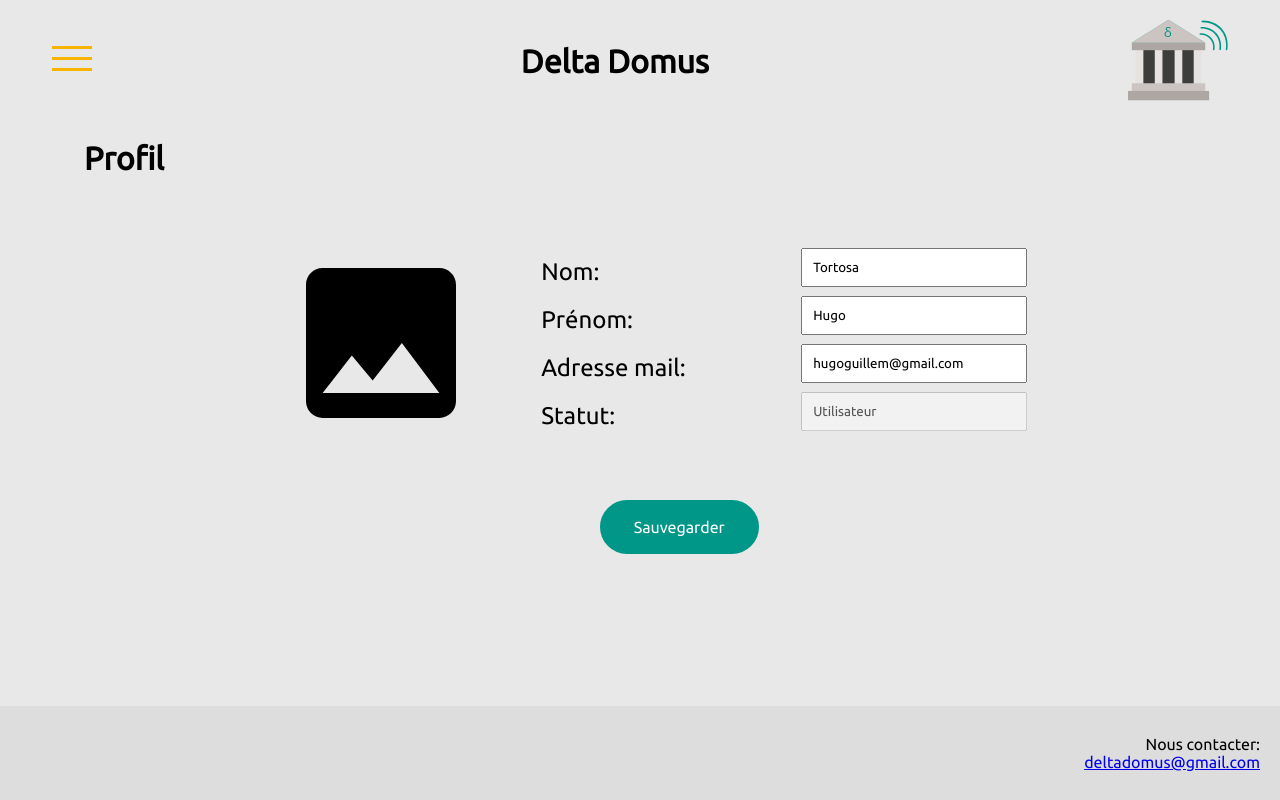
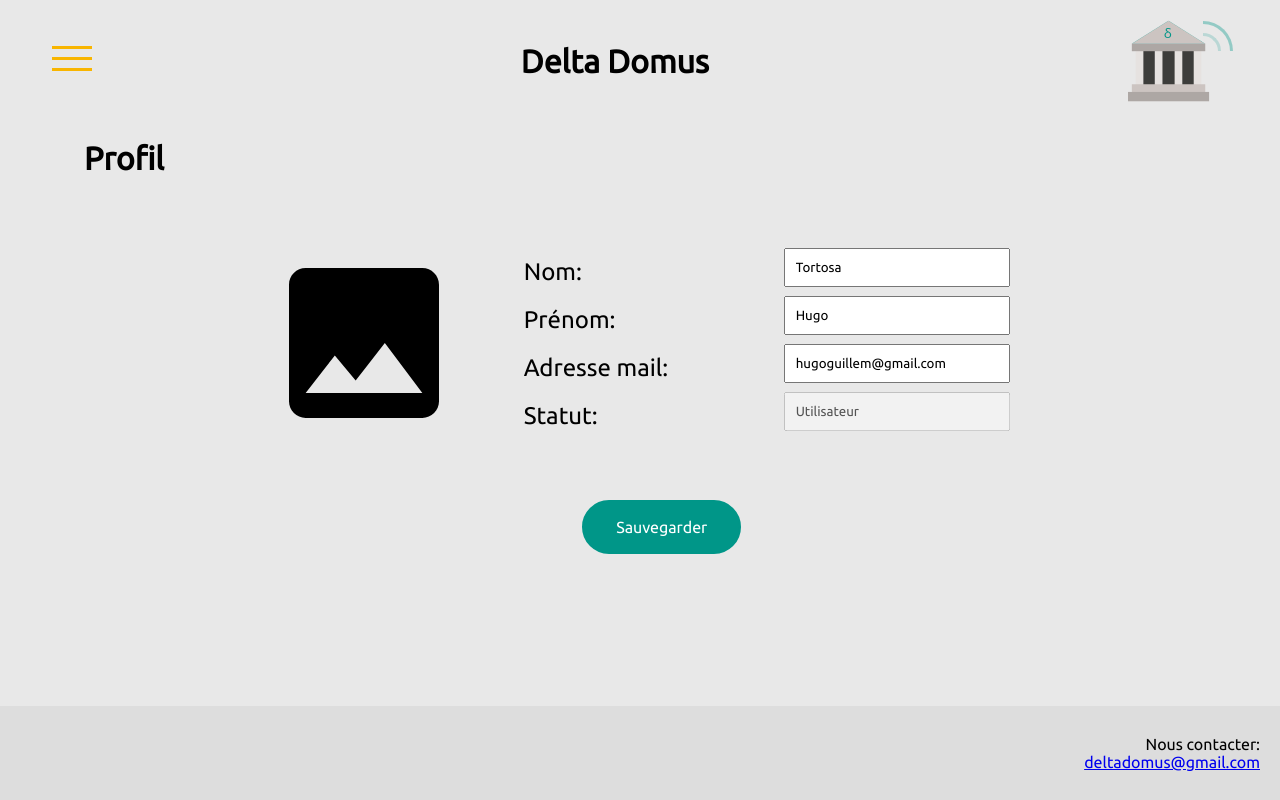
Before and after one commit to Solannae/DeltaDomus, a PHP site: page /profil.html in a window 1280 px wide. Run offline with PHP 8.4, Linux system fonts and the light colour scheme.

Commit message:
add wifi animation to the logo, fix css layout :neckbeard:

```diff
--- a/ajout-capteur.html
+++ b/ajout-capteur.html
@@ -32,6 +32,11 @@
 
         <a href="index.html" class="logo-link">
             <img src="assets/icon.svg" width="100px" height="100px" alt="icon" id="icon">
+            <div class="wifi-symbol">
+                <div class="wifi-circle first"></div>
+                <div class="wifi-circle second"></div>
+                <div class="wifi-circle third"></div>
+            </div>
         </a>
     </nav>
 
--- a/ajout-utilisateur.html
+++ b/ajout-utilisateur.html
@@ -32,6 +32,11 @@
 
         <a href="index.html" class="logo-link">
             <img src="assets/icon.svg" width="100px" height="100px" alt="icon" id="icon">
+            <div class="wifi-symbol">
+                <div class="wifi-circle first"></div>
+                <div class="wifi-circle second"></div>
+                <div class="wifi-circle third"></div>
+            </div>
         </a>
     </nav>
 
--- a/capteurs.html
+++ b/capteurs.html
@@ -32,6 +32,11 @@
 
         <a href="index.html" class="logo-link">
             <img src="assets/icon.svg" width="100px" height="100px" alt="icon" id="icon">
+            <div class="wifi-symbol">
+                <div class="wifi-circle first"></div>
+                <div class="wifi-circle second"></div>
+                <div class="wifi-circle third"></div>
+            </div>
         </a>
     </nav>
 
--- a/contact.html
+++ b/contact.html
@@ -32,6 +32,11 @@
 
         <a href="index.html" class="logo-link">
             <img src="assets/icon.svg" width="100px" height="100px" alt="icon" id="icon">
+            <div class="wifi-symbol">
+                <div class="wifi-circle first"></div>
+                <div class="wifi-circle second"></div>
+                <div class="wifi-circle third"></div>
+            </div>
         </a>
     </nav>
 
--- a/css/style.css
+++ b/css/style.css
@@ -30,11 +30,16 @@ nav {
     display: flex;
     align-items: center;
     justify-content: space-between;
+    margin-top: 0.5%;
 }
 
 nav .logo-link {
+    display: flex;
+    flex-direction: row;
+    justify-content: center;
+    align-items: center;
+    text-align: right;
     z-index: 10;
-    color: #f8b500;
 }
 
 nav .logo-link .logo-img {
@@ -104,12 +109,13 @@ nav #main-nav li:hover {
     text-align: justify;
     padding: 10px;
     margin-left: 5%;
+    margin-right: 2%;
     position: fixed;
     top: 110px;
     left: 10px;
     bottom: 110px;
+    right: 5px;
     overflow-y: scroll;
-    width: 93%;
 }
 
 #footer {
@@ -287,6 +293,126 @@ nav #main-nav li:hover {
     }
 }
 
+.wifi-symbol {
+    display: none;
+}
+
+.wifi-symbol [foo], .wifi-symbol {
+    position: relative;
+    top: -85px;
+    display: inline-block;
+    height: 150px;
+    left: 75px;
+    -ms-transform: rotate(0deg) translate(-100px);
+    -moz-transform: rotate(0deg) translate(-100px);
+    -o-transform: rotate(0deg) translate(-100px);
+    -webkit-transform: rotate(0deg) translate(-100px);
+    transform: rotate(0deg) translate(-100px);
+}
+
+.wifi-symbol .wifi-circle {
+    box-sizing: border-box;
+    -moz-box-sizing: border-box;
+    display: block;
+    width: 100%;
+    height: 100%;
+    font-size: 6px;
+    position: absolute;
+    bottom: 0;
+    left: 0;
+    border-color: #009688;
+    border-style: solid;
+    border-width: 0.5em 0.5em 0 0;
+    -webkit-border-radius: 0 100% 0 0;
+    border-radius: 0 100% 0 0;
+    opacity: 0;
+    -o-animation: wifianimation 2s infinite;
+    -moz-animation: wifianimation 2s infinite;
+    -webkit-animation: wifianimation 2s infinite;
+    animation: wifianimation 2s infinite;
+}
+
+.wifi-symbol .wifi-circle.first {
+    width: 7em;
+    height: 7em;
+    -o-animation-delay: 800ms;
+    -moz-animation-delay: 800ms;
+    -webkit-animation-delay: 800ms;
+    animation-delay: 800ms;
+}
+
+.wifi-symbol .wifi-circle.second {
+    width: 5em;
+    height: 5em;
+    -o-animation-delay: 400ms;
+    -moz-animation-delay: 400ms;
+    -webkit-animation-delay: 400ms;
+    animation-delay: 400ms;
+}
+
+.wifi-symbol .wifi-circle.third {
+    width: 3em;
+    height: 3em;
+}
+
+@-o-keyframes wifianimation {
+    0% {
+        opacity: 0.4;
+    }
+
+    5% {
+        opactiy: 1;
+    }
+
+    6% {
+        opactiy: 0.1;
+    }
+
+    100% {
+        opactiy: 0.1;
+    }
+}
+
+@-moz-keyframes wifianimation {
+    0% {
+        opacity: 0.4;
+    }
+
+    5% {
+        opactiy: 1;
+    }
+
+    6% {
+        opactiy: 0.1;
+    }
+
+    100% {
+        opactiy: 0.1;
+    }
+}
+
+@-webkit-keyframes wifianimation {
+    0% {
+        opacity: 0.4;
+    }
+
+    5% {
+        opactiy: 1;
+    }
+
+    6% {
+        opactiy: 0.1;
+    }
+
+    100% {
+        opactiy: 0.1;
+    }
+}
+
+*:focus {
+    outline: none;
+}
+
 *::-moz-focus-inner {
-	border: none;
+    border: none;
 }
--- a/gestion-droits.html
+++ b/gestion-droits.html
@@ -32,6 +32,11 @@
 
         <a href="index.html" class="logo-link">
             <img src="assets/icon.svg" width="100px" height="100px" alt="icon" id="icon">
+            <div class="wifi-symbol">
+                <div class="wifi-circle first"></div>
+                <div class="wifi-circle second"></div>
+                <div class="wifi-circle third"></div>
+            </div>
         </a>
     </nav>
 
--- a/index.html
+++ b/index.html
@@ -31,6 +31,11 @@
 
         <a href="index.html" class="logo-link">
             <img src="assets/icon.svg" width="100px" height="100px" alt="icon" id="icon">
+            <div class="wifi-symbol">
+                <div class="wifi-circle first"></div>
+                <div class="wifi-circle second"></div>
+                <div class="wifi-circle third"></div>
+            </div>
         </a>
     </nav>
     <div id="placeholder">
--- a/profil.html
+++ b/profil.html
@@ -32,6 +32,11 @@
 
         <a href="index.html" class="logo-link">
             <img src="assets/icon.svg" width="100px" height="100px" alt="icon" id="icon">
+            <div class="wifi-symbol">
+                <div class="wifi-circle first"></div>
+                <div class="wifi-circle second"></div>
+                <div class="wifi-circle third"></div>
+            </div>
         </a>
     </nav>
 
--- a/suivi-conso.html
+++ b/suivi-conso.html
@@ -32,6 +32,11 @@
 
         <a href="index.html" class="logo-link">
             <img src="assets/icon.svg" width="100px" height="100px" alt="icon" id="icon">
+            <div class="wifi-symbol">
+                <div class="wifi-circle first"></div>
+                <div class="wifi-circle second"></div>
+                <div class="wifi-circle third"></div>
+            </div>
         </a>
     </nav>
 
```
Also changed, not shown: assets/icon.svg.
